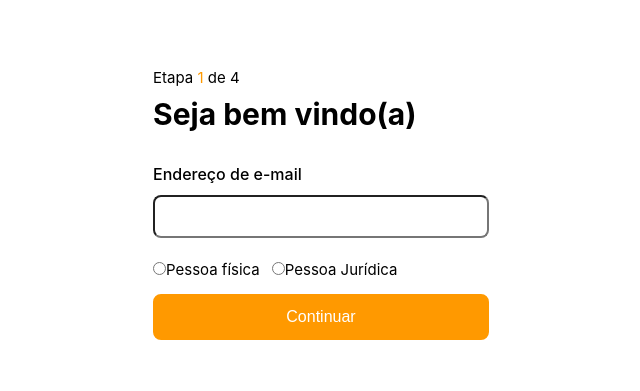
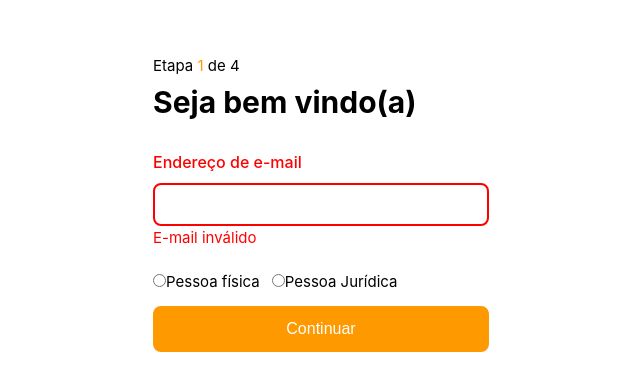
Before and after one commit to camilakadi/cadastro-pessoa, a Vue app: page / in a window 1280 px wide. Shown: the part 197-588 px from the top of the page, without its empty margins (319-959 px from the left). Built offline with nearby package versions, Linux system fonts and the light colour scheme.

Commit message:
Update base.css and CpInput.vue

```diff
--- a/src/assets/base.css
+++ b/src/assets/base.css
@@ -3,11 +3,12 @@
   --white-soft: #f8f8f8;
   --white-mute: #f2f2f2;
 
-  --black: #181818;
+  --black: #000000;
   --black-soft: #222222;
   --black-mute: #282828;
 
   --orange: #ff9900;
+  --red: #ff0000;
 }
 
 *,
--- a/src/components/CpInput.vue
+++ b/src/components/CpInput.vue
@@ -1,5 +1,5 @@
 <template>
-  <div class="cp-input">
+  <div class="cp-input" :class="{ 'cp-input--error': isError }">
     <label class="cp-input__label" :for="inputId">{{ label }}</label>
     <input
       :type="type"
@@ -8,6 +8,7 @@
       @input="emitInput"
       :id="inputId"
     />
+    <div v-if="isError" class="cp-input__message">{{ errorMessage }}</div>
   </div>
 </template>
 
@@ -20,21 +21,31 @@ const props = defineProps({
   type: String,
   id: String,
   for: String,
-  required: Boolean
+  required: Boolean,
+  errorMessage: String
 });
 
 const emit = defineEmits(['update:modelValue']);
 
 const inputValue = ref(props.modelValue);
 const inputId = ref(`input-${Math.random().toString(36).substring(7)}`);
+const isError = ref(false);
 
 const emitInput = () => {
+  isError.value = false;
   emit('update:modelValue', inputValue.value);
 };
 
 watch(
   () => {
     inputValue.value = props.modelValue;
+  },
+  { immediate: true }
+);
+
+watch(
+  () => {
+    isError.value = Boolean(props.errorMessage);
   },
   { immediate: true }
 );
@@ -48,7 +59,7 @@ watch(
 }
 
 .cp-input__label {
-  color: #000;
+  color: var(--black);
   font-size: 16px;
   margin-bottom: 8px;
   font-weight: 500;
@@ -58,4 +69,16 @@ watch(
   padding: 12px;
   border-radius: 8px;
 }
+
+.cp-input--error .cp-input__input {
+  border: 2px solid var(--red);
+}
+
+.cp-input--error .cp-input__message {
+  color: var(--red);
+}
+
+.cp-input--error .cp-input__label {
+  color: var(--red);
+}
 </style>
--- a/src/views/CpStepOne.vue
+++ b/src/views/CpStepOne.vue
@@ -10,6 +10,7 @@
         label="Endereço de e-mail"
         v-model="emailAddress"
         for="emailAddress"
+        errorMessage="E-mail inválido"
         required
       />
 
```
